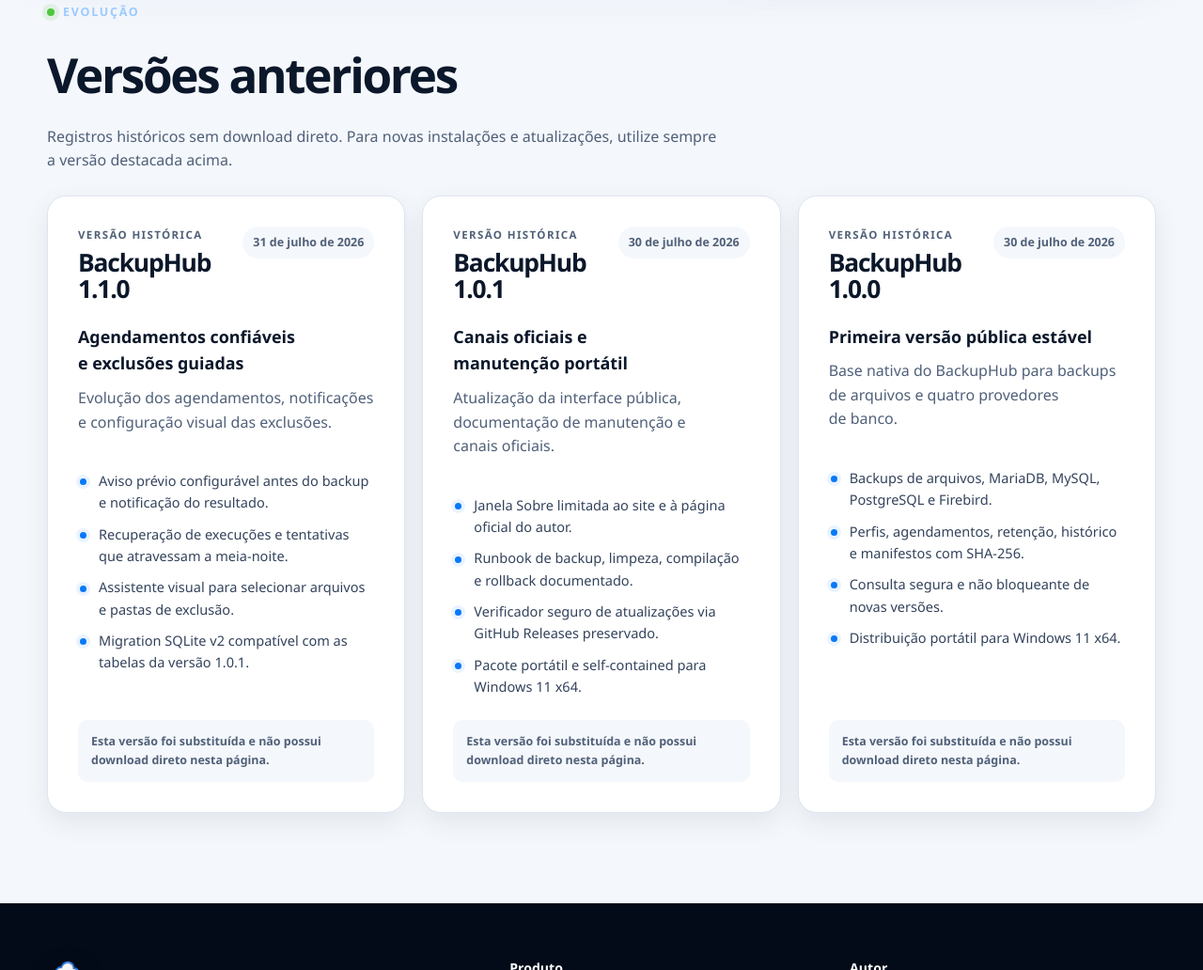
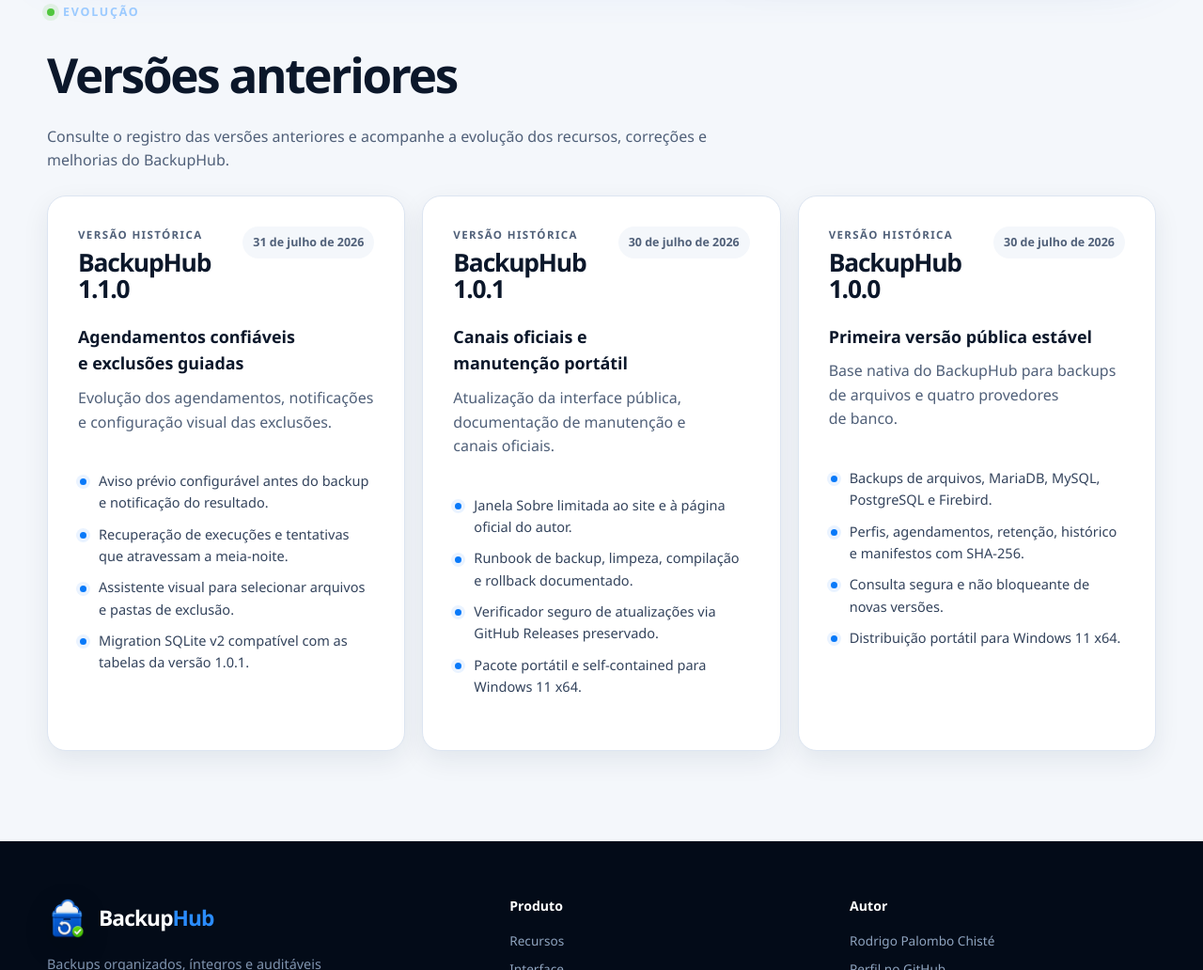
Before and after one commit to Rodrigodil/backuphub, a website: page public/versoes/index.html in a window 1280 px wide. Shown: the part 1029-2061 px from the top of the page at 94% size. Drawn offline with Linux system fonts and the light colour scheme.

Commit message:
refine version history copy

```diff
--- a/public/styles.css
+++ b/public/styles.css
@@ -1624,16 +1624,6 @@ p {
   margin-bottom: 24px;
 }
 
-.historical-notice {
-  margin: auto 0 0;
-  padding: 13px 14px;
-  border-radius: 10px;
-  color: var(--ink-600);
-  background: var(--surface-soft);
-  font-size: 0.78rem;
-  font-weight: 650;
-}
-
 .footer-grid a[aria-current="page"] {
   color: #fff;
   font-weight: 700;
--- a/public/versoes/index.html
+++ b/public/versoes/index.html
@@ -102,7 +102,7 @@
         <div class="versions-section-heading">
           <p class="eyebrow"><span aria-hidden="true"></span>Evolução</p>
           <h2>Versões anteriores</h2>
-          <p>Registros históricos sem download direto. Para novas instalações e atualizações, utilize sempre a versão destacada acima.</p>
+          <p>Consulte o registro das versões anteriores e acompanhe a evolução dos recursos, correções e melhorias do BackupHub.</p>
         </div>
         <div class="version-history-grid">
 
@@ -122,9 +122,6 @@
                   <li>Assistente visual para selecionar arquivos e pastas de exclusão.</li>
                   <li>Migration SQLite v2 compatível com as tabelas da versão 1.0.1.</li>
               </ul>
-              <p class="historical-notice">
-                Esta versão foi substituída e não possui download direto nesta página.
-              </p>
             </article>
 
             <article class="version-card version-card-history" data-version="1.0.1">
@@ -143,9 +140,6 @@
                   <li>Verificador seguro de atualizações via GitHub Releases preservado.</li>
                   <li>Pacote portátil e self-contained para Windows 11 x64.</li>
               </ul>
-              <p class="historical-notice">
-                Esta versão foi substituída e não possui download direto nesta página.
-              </p>
             </article>
 
             <article class="version-card version-card-history" data-version="1.0.0">
@@ -164,9 +158,6 @@
                   <li>Consulta segura e não bloqueante de novas versões.</li>
                   <li>Distribuição portátil para Windows 11 x64.</li>
               </ul>
-              <p class="historical-notice">
-                Esta versão foi substituída e não possui download direto nesta página.
-              </p>
             </article>
         </div>
       </section>
--- a/tools/generate-versions.mjs
+++ b/tools/generate-versions.mjs
@@ -69,9 +69,6 @@ const historicalCards = history
               <ul class="version-changes">
                 ${changesList(version)}
               </ul>
-              <p class="historical-notice">
-                Esta versão foi substituída e não possui download direto nesta página.
-              </p>
             </article>`
   )
   .join("\n");
@@ -191,7 +188,7 @@ const html = `<!DOCTYPE html>
         <div class="versions-section-heading">
           <p class="eyebrow"><span aria-hidden="true"></span>Evolução</p>
           <h2>Versões anteriores</h2>
-          <p>Registros históricos sem download direto. Para novas instalações e atualizações, utilize sempre a versão destacada acima.</p>
+          <p>Consulte o registro das versões anteriores e acompanhe a evolução dos recursos, correções e melhorias do BackupHub.</p>
         </div>
         <div class="version-history-grid">
 ${historicalCards}
```
